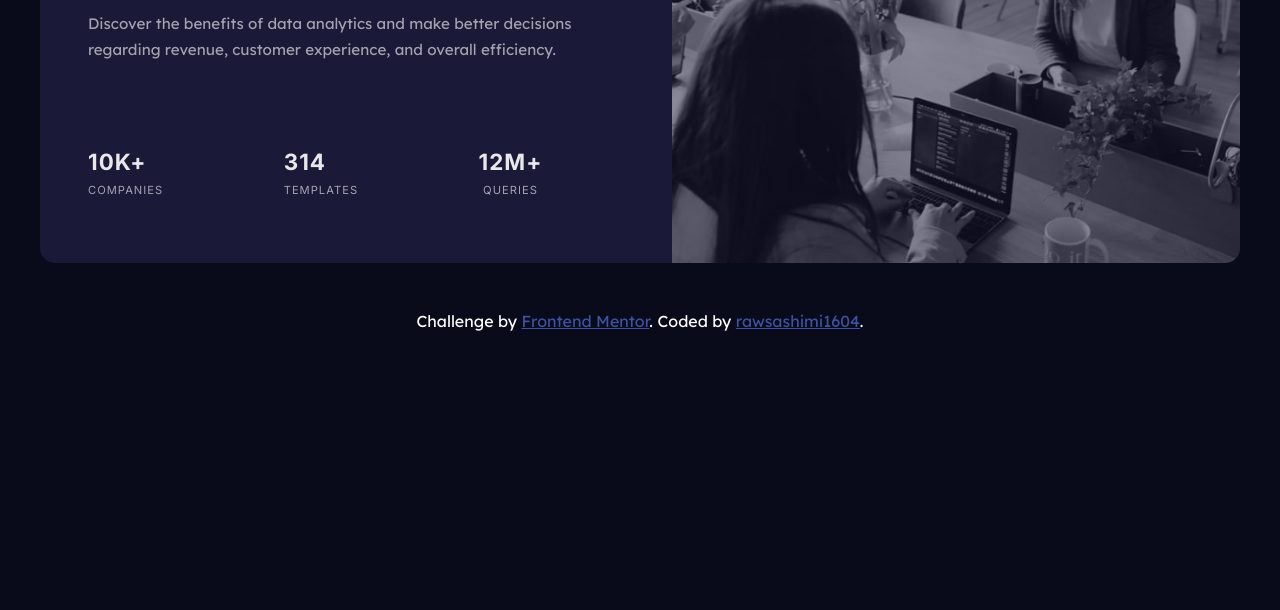
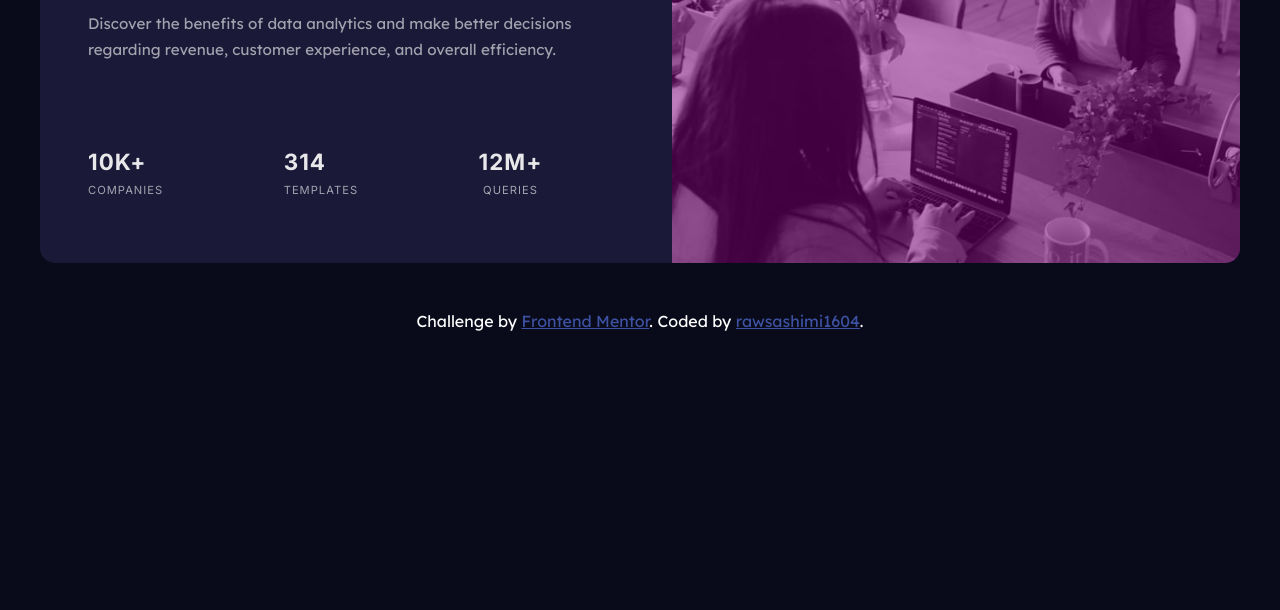
Before and after one commit to rawsashimi1604/StatsPreviewCard, a plain HTML site: page index.html in a window 1280 px wide. Shown: the part 222-832 px from the top of the page. Drawn offline with Linux system fonts and the light colour scheme.

Commit message:
changed background color

```diff
--- a/css/styles.css
+++ b/css/styles.css
@@ -19,7 +19,7 @@ main {
 .image {
   margin: 0;
   padding: 0;
-  background-color: hsl(244, 38%, 16%);
+  background-color: purple;
 }
 
 .image img {
```
